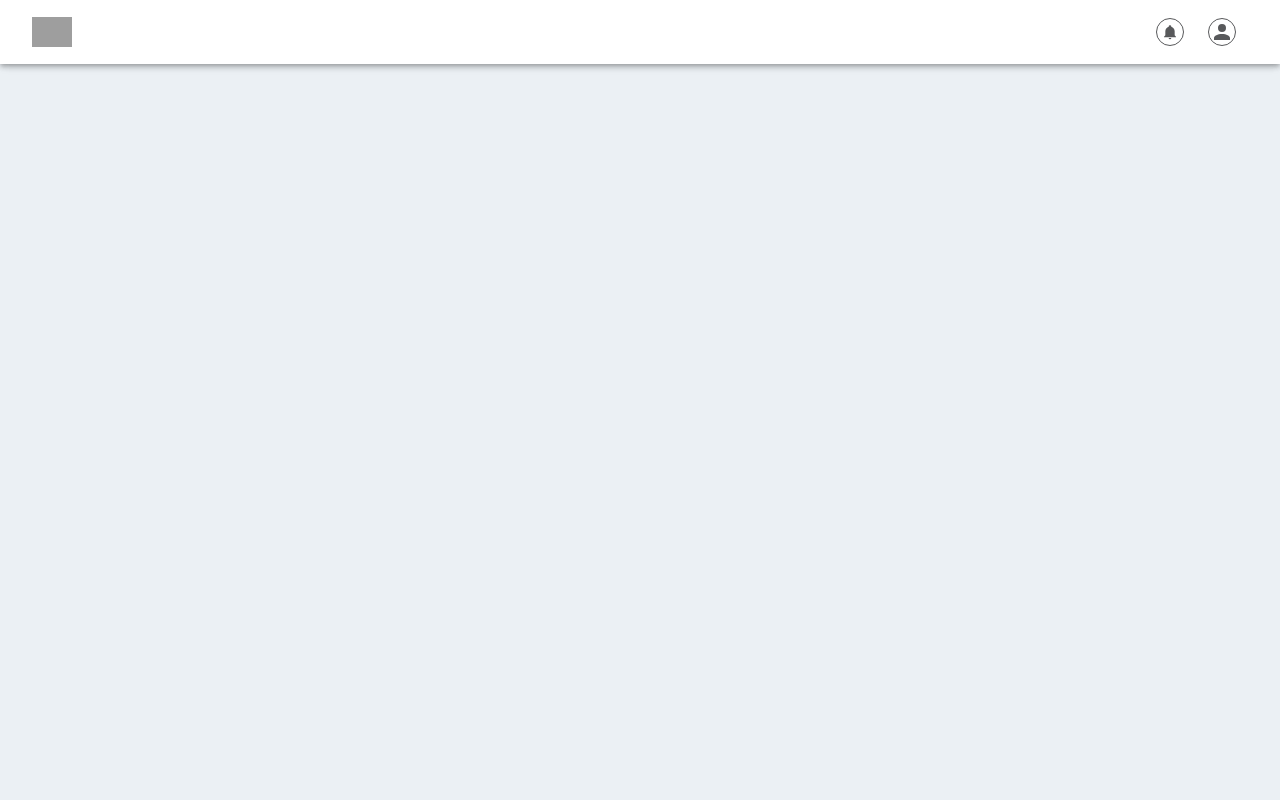
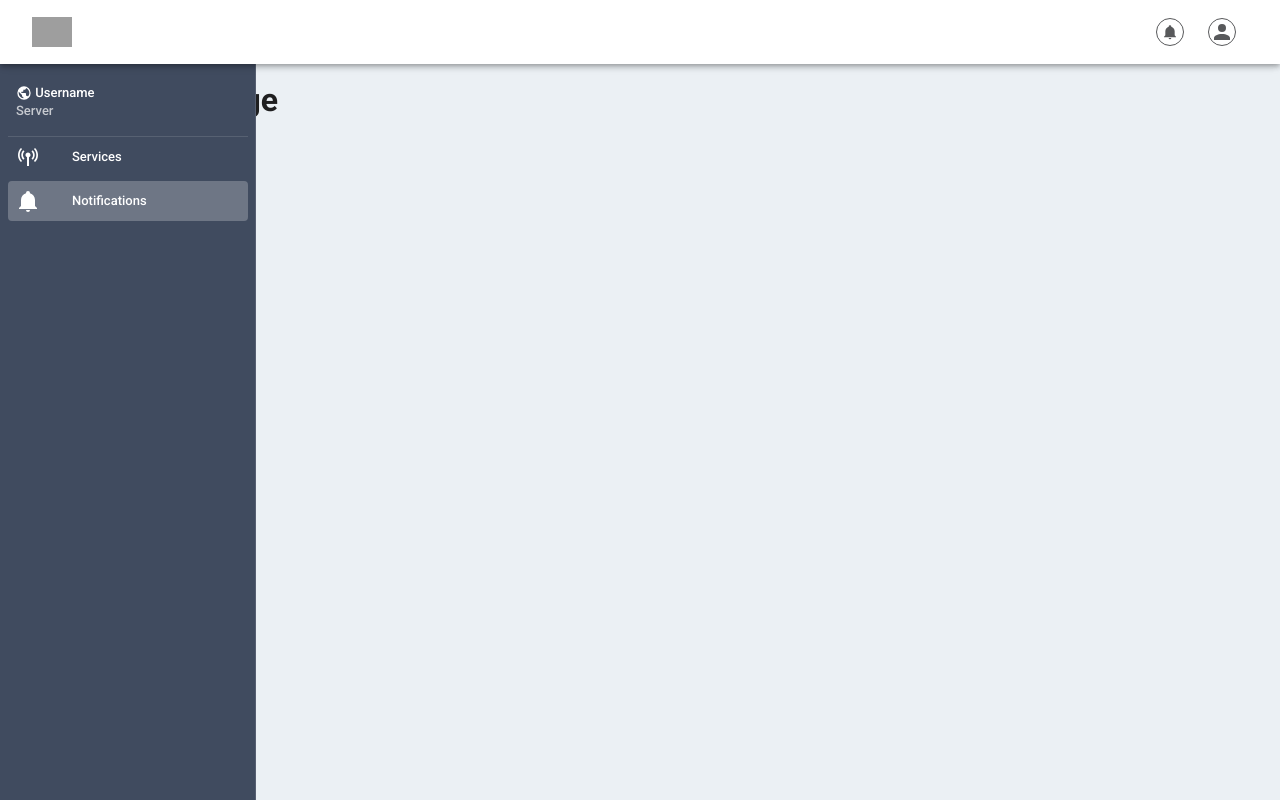
Before and after one commit to NornirAS/synx-domain-client, a Vue app: page /notifications in a window 1280 px wide. Built offline with nearby package versions, Linux system fonts and the light colour scheme; grey boxes are pictures that could not be loaded.

Commit message:
Added Notification page. Setup routes

```diff
--- a/src/components/DarkSidebar.vue
+++ b/src/components/DarkSidebar.vue
@@ -47,7 +47,11 @@ export default {
       drawer: true,
       items: [
         { title: "Services", icon: mdiAntenna, path: { name: "services" } },
-        { title: "Notifications", icon: mdiBell, path: { name: "home" } }
+        {
+          title: "Notifications",
+          icon: mdiBell,
+          path: { name: "notifications" }
+        }
       ],
       mainBgColor: "#404B5F",
       permanent: true
--- a/src/components/Header.vue
+++ b/src/components/Header.vue
@@ -1,7 +1,7 @@
 <template>
   <v-app-bar app color="white" dark>
     <div class="d-flex align-center">
-      <router-link :to="{ name: 'home' }">
+      <router-link :to="{ name: 'services' }">
         <v-img
           alt="Vuetify Logo"
           class="shrink mr-2"
--- a/src/components/service-forms/BasicForm.vue
+++ b/src/components/service-forms/BasicForm.vue
@@ -17,7 +17,7 @@ import Keywords from "./single-line-form/Keywords.vue";
 import ServiceXML from "./xml-form/ServiceXML.vue";
 import CommandXML from "./xml-form/CommandXML.vue";
 import Instances from "./numeric-form/Instances.vue";
-import Timeout  from "./numeric-form/Timeout.vue";
+import Timeout from "./numeric-form/Timeout.vue";
 export default {
   components: {
     ServiceName,
--- a/src/router/index.js
+++ b/src/router/index.js
@@ -2,6 +2,7 @@ import Vue from "vue";
 import VueRouter from "vue-router";
 import Services from "../views/Services.vue";
 import CreateService from "../views/CreateService";
+import Notifications from "../views/Notifications.vue";
 import DarkSidebar from "../components/DarkSidebar.vue";
 import LightSidebar from "../components/LightSidebar.vue";
 
@@ -22,11 +23,19 @@ const routes = [
     }
   },
   {
-    path: "/create-service",
+    path: "/services/create-service",
     name: "createService",
     components: {
       default: CreateService,
       "light-sidebar": LightSidebar
+    }
+  },
+  {
+    path: "/notifications",
+    name: "notifications",
+    components: {
+      default: Notifications,
+      "dark-sidebar": DarkSidebar
     }
   }
 ];
--- /dev/null
+++ b/src/views/Notifications.vue
@@ -0,0 +1,3 @@
+<template>
+  <h1>Notifications Page</h1>
+</template>
```
